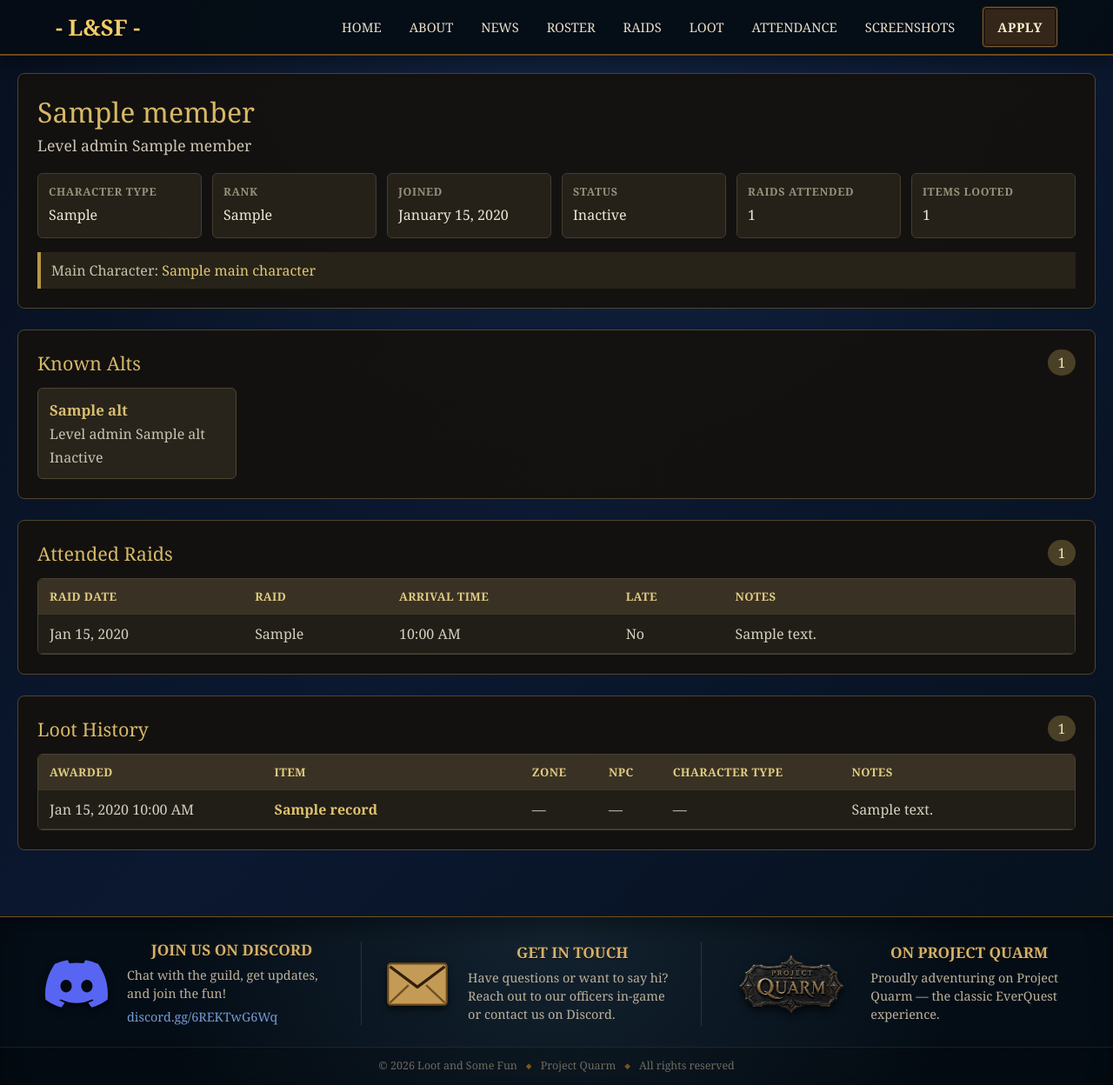
After one commit to paxxoid/lsf_web, a Django app: template guild/templates/guild/member_summary.html in a window 1280 px wide. The commit adds this page. Shown: the whole page at 87% size. Run offline with Django 5.2, Linux system fonts and the light colour scheme; the template is opened without the code that fills it: most values are stand-ins (such as "Sample title", 1, 10 or a date in 2020).

Commit message:
roster members clickable

```diff
--- a/guild/templates/guild/loot.html
+++ b/guild/templates/guild/loot.html
@@ -78,7 +78,7 @@
                         </td>
 
                         <td>
-                            <a href="{{ record.item_url }}">{{ record.item_name }}</a>
+                            <a href="{{ record.item_url }}" target="_blank" rel="noopener noreferrer">{{ record.item_name }}</a>
                         </td>
 
                         <td>
--- /dev/null
+++ b/guild/templates/guild/member_summary.html
@@ -0,0 +1,258 @@
+{% extends "guild/base.html" %}
+
+{% block title %}
+    {{ member.character_name }} - Member Summary
+{% endblock %}
+
+{% block content %}
+<div class="member-summary-page">
+
+    <div class="member-summary-header">
+        <div class="member-title">
+            <h1>{{ member.character_name }}</h1>
+
+            <div class="member-subtitle">
+                Level {{ member.level }}
+                {{ member.get_class_name_display }}
+            </div>
+        </div>
+
+        <div class="member-summary-grid">
+            <div class="member-stat">
+                <span class="stat-label">Character Type</span>
+                <span class="stat-value">
+                    {{ member.get_character_type_display }}
+                </span>
+            </div>
+
+            <div class="member-stat">
+                <span class="stat-label">Rank</span>
+                <span class="stat-value">
+                    {{ member.get_rank_display }}
+                </span>
+            </div>
+
+            <div class="member-stat">
+                <span class="stat-label">Joined</span>
+                <span class="stat-value">
+                    {% if member.joined_at %}
+                        {{ member.joined_at|date:"F j, Y" }}
+                    {% else %}
+                        Unknown
+                    {% endif %}
+                </span>
+            </div>
+
+            <div class="member-stat">
+                <span class="stat-label">Status</span>
+                <span class="stat-value">
+                    {% if member.active %}
+                        Active
+                    {% else %}
+                        Inactive
+                    {% endif %}
+                </span>
+            </div>
+
+            <div class="member-stat">
+                <span class="stat-label">Raids Attended</span>
+                <span class="stat-value">
+                    {{ attendance_count }}
+                </span>
+            </div>
+
+            <div class="member-stat">
+                <span class="stat-label">Items Looted</span>
+                <span class="stat-value">
+                    {{ loot_count }}
+                </span>
+            </div>
+        </div>
+
+        {% if member.main_character %}
+            <div class="main-character-notice">
+                Main Character:
+                <a href="{% url 'guild:member_summary' member.main_character.id %}">
+                    {{ member.main_character.character_name }}
+                </a>
+            </div>
+        {% endif %}
+    </div>
+
+
+    <section class="member-section">
+        <div class="section-heading">
+            <h2>Known Alts</h2>
+            <span class="record-count">
+                {{ known_alts|length }}
+            </span>
+        </div>
+
+        {% if known_alts %}
+            <div class="alt-grid">
+                {% for alt in known_alts %}
+                    <a
+                        class="alt-card"
+                        href="{% url 'guild:member_summary' alt.id %}"
+                    >
+                        <strong>{{ alt.character_name }}</strong>
+
+                        <span>
+                            Level {{ alt.level }}
+                            {{ alt.get_class_name_display }}
+                        </span>
+
+                        <span>
+                            {% if alt.active %}
+                                Active
+                            {% else %}
+                                Inactive
+                            {% endif %}
+                        </span>
+                    </a>
+                {% endfor %}
+            </div>
+        {% else %}
+            <div class="empty-message">
+                No known alts are currently assigned.
+            </div>
+        {% endif %}
+    </section>
+
+
+    <section class="member-section">
+        <div class="section-heading">
+            <h2>Attended Raids</h2>
+            <span class="record-count">
+                {{ attendance_count }}
+            </span>
+        </div>
+
+        <div class="member-table-scroll">
+            <table class="member-table">
+                <thead>
+                    <tr>
+                        <th>Raid Date</th>
+                        <th>Raid</th>
+                        <th>Arrival Time</th>
+                        <th>Late</th>
+                        <th>Notes</th>
+                    </tr>
+                </thead>
+
+                <tbody>
+                    {% for attendance in attended_raids %}
+                        <tr>
+                            <td>
+                                {{ attendance.raid_event.start_at|date:"M j, Y" }}
+                            </td>
+
+                            <td>
+                                {{ attendance.raid_event }}
+                            </td>
+
+                            <td>
+                                {% if attendance.arrival_time %}
+                                    {{ attendance.arrival_time|date:"g:i A" }}
+                                {% else %}
+                                    —
+                                {% endif %}
+                            </td>
+
+                            <td>
+                                {% if attendance.is_late %}
+                                    Yes
+                                {% else %}
+                                    No
+                                {% endif %}
+                            </td>
+
+                            <td class="notes-column">
+                                {{ attendance.notes|default:"—" }}
+                            </td>
+                        </tr>
+                    {% empty %}
+                        <tr>
+                            <td colspan="5" class="empty-table-cell">
+                                No attended raids were found for this member.
+                            </td>
+                        </tr>
+                    {% endfor %}
+                </tbody>
+            </table>
+        </div>
+    </section>
+
+
+    <section class="member-section">
+        <div class="section-heading">
+            <h2>Loot History</h2>
+            <span class="record-count">
+                {{ loot_count }}
+            </span>
+        </div>
+
+        <div class="member-table-scroll loot-table-scroll">
+            <table class="member-table">
+                <thead>
+                    <tr>
+                        <th>Awarded</th>
+                        <th>Item</th>
+                        <th>Zone</th>
+                        <th>NPC</th>
+                        <th>Character Type</th>
+                        <th>Notes</th>
+                    </tr>
+                </thead>
+
+                <tbody>
+                    {% for record in loot_records %}
+                        <tr>
+                            <td>
+                                {{ record.awarded_at|date:"M j, Y g:i A" }}
+                            </td>
+
+                            <td class="item-name-column">
+                                {% if record.item_url %}
+                                    <a
+                                        href="{{ record.item_url }}"
+                                        target="_blank"
+                                        rel="noopener noreferrer"
+                                    >
+                                        {{ record.item_name }}
+                                    </a>
+                                {% else %}
+                                    {{ record.item_name }}
+                                {% endif %}
+                            </td>
+
+                            <td>
+                                {{ record.zone|default:"—" }}
+                            </td>
+
+                            <td>
+                                {{ record.npc|default:"—" }}
+                            </td>
+
+                            <td>
+                                {{ record.toon_type|default:"—"|title }}
+                            </td>
+
+                            <td class="notes-column">
+                                {{ record.notes|default:"—" }}
+                            </td>
+                        </tr>
+                    {% empty %}
+                        <tr>
+                            <td colspan="6" class="empty-table-cell">
+                                No loot records were found for this member.
+                            </td>
+                        </tr>
+                    {% endfor %}
+                </tbody>
+            </table>
+        </div>
+    </section>
+
+</div>
+{% endblock %}
--- a/guild/templates/guild/roster.html
+++ b/guild/templates/guild/roster.html
@@ -8,7 +8,7 @@
     <tbody>
     {% for member in members %}
         <tr>
-            <td>{{ member.character_name }}</td>
+            <td><a href="{% url 'guild:member_summary' member.id %}"> {{ member.character_name }}</a></td>
             <td>{{ member.get_class_name_display }}</td>
             <td>{{ member.level }}</td>
             <td>{{ member.race|default:'—' }}</td>
--- a/guild/urls.py
+++ b/guild/urls.py
@@ -32,5 +32,10 @@ urlpatterns = [
         views.raid_detail,
         name="raid_detail",
     ),
+    path(
+        "members/<int:member_id>/",
+        views.member_summary,
+        name="member_summary",
+    ),
 
 ]
--- a/static/guild/css/site.css
+++ b/static/guild/css/site.css
@@ -1646,3 +1646,215 @@ input, select, textarea {
     display: inline-block;
     margin-bottom: 12px;
 }
+
+/* member summary CSS */
+.member-summary-page {
+    width: 100%;
+    max-width: 1400px;
+    margin: 0 auto;
+    padding: 20px;
+}
+
+.member-summary-header,
+.member-section {
+    margin-bottom: 24px;
+    padding: 22px;
+    border: 1px solid #4f4631;
+    border-radius: 8px;
+    background: rgba(20, 18, 14, 0.94);
+}
+
+.member-title {
+    margin-bottom: 20px;
+}
+
+.member-title h1 {
+    margin: 0;
+    color: #d6b866;
+    font-size: 2rem;
+}
+
+.member-subtitle {
+    margin-top: 5px;
+    color: #cbc5b4;
+    font-size: 1.1rem;
+}
+
+.member-summary-grid {
+    display: grid;
+    grid-template-columns: repeat(auto-fit, minmax(155px, 1fr));
+    gap: 12px;
+}
+
+.member-stat {
+    display: flex;
+    flex-direction: column;
+    min-height: 75px;
+    padding: 12px;
+    border: 1px solid #443e30;
+    border-radius: 6px;
+    background: #252119;
+}
+
+.stat-label {
+    margin-bottom: 7px;
+    color: #99917c;
+    font-size: 0.78rem;
+    font-weight: bold;
+    letter-spacing: 0.05em;
+    text-transform: uppercase;
+}
+
+.stat-value {
+    color: #eee8d8;
+    font-size: 1rem;
+}
+
+.main-character-notice {
+    margin-top: 16px;
+    padding: 10px 12px;
+    border-left: 4px solid #b89745;
+    background: #282318;
+    color: #c9c1ad;
+}
+
+.main-character-notice a {
+    color: #e0c878;
+}
+
+.section-heading {
+    display: flex;
+    align-items: center;
+    justify-content: space-between;
+    margin-bottom: 14px;
+}
+
+.section-heading h2 {
+    margin: 0;
+    color: #d6b866;
+    font-size: 1.35rem;
+}
+
+.record-count {
+    min-width: 32px;
+    padding: 4px 9px;
+    border-radius: 20px;
+    background: #4a4027;
+    color: #efe2b3;
+    text-align: center;
+}
+
+.alt-grid {
+    display: grid;
+    grid-template-columns: repeat(auto-fill, minmax(190px, 1fr));
+    gap: 12px;
+}
+
+.alt-card {
+    display: flex;
+    flex-direction: column;
+    gap: 5px;
+    padding: 13px;
+    border: 1px solid #4c4431;
+    border-radius: 6px;
+    background: #28241b;
+    color: #c9c3b3;
+    text-decoration: none;
+}
+
+.alt-card strong {
+    color: #d7bd70;
+    font-size: 1.05rem;
+}
+
+.alt-card:hover {
+    border-color: #b49548;
+    background: #312b1e;
+}
+
+/*
+ * Each table scrolls independently.
+ * Sticky headers remain visible while scrolling.
+ */
+.member-table-scroll {
+    width: 100%;
+    max-height: 420px;
+    overflow: auto;
+    border: 1px solid #494131;
+    border-radius: 6px;
+}
+
+.loot-table-scroll {
+    max-height: 500px;
+}
+
+.member-table {
+    width: 100%;
+    min-width: 850px;
+    border-collapse: collapse;
+    background: #211e18;
+}
+
+.member-table th,
+.member-table td {
+    padding: 11px 13px;
+    border-bottom: 1px solid #3c372c;
+    color: #d6d0c1;
+    text-align: left;
+    vertical-align: top;
+}
+
+.member-table th {
+    position: sticky;
+    top: 0;
+    z-index: 2;
+    background: #393224;
+    color: #e2cb82;
+    font-size: 0.82rem;
+    letter-spacing: 0.03em;
+    text-transform: uppercase;
+}
+
+.member-table tbody tr:nth-child(even) {
+    background: rgba(255, 255, 255, 0.025);
+}
+
+.member-table tbody tr:hover {
+    background: rgba(205, 175, 94, 0.08);
+}
+
+.member-table a {
+    color: #e0c36b;
+}
+
+.item-name-column {
+    min-width: 220px;
+    font-weight: bold;
+}
+
+.notes-column {
+    min-width: 200px;
+    white-space: normal;
+}
+
+.empty-message,
+.empty-table-cell {
+    padding: 20px;
+    color: #9f9887;
+    text-align: center;
+}
+
+@media (max-width: 700px) {
+    .member-summary-page {
+        padding: 10px;
+    }
+
+    .member-summary-header,
+    .member-section {
+        padding: 14px;
+    }
+
+    .member-summary-grid {
+        grid-template-columns: repeat(2, 1fr);
+    }
+}
```
Also changed, not shown: guild/views.py (+48 -0 lines).
